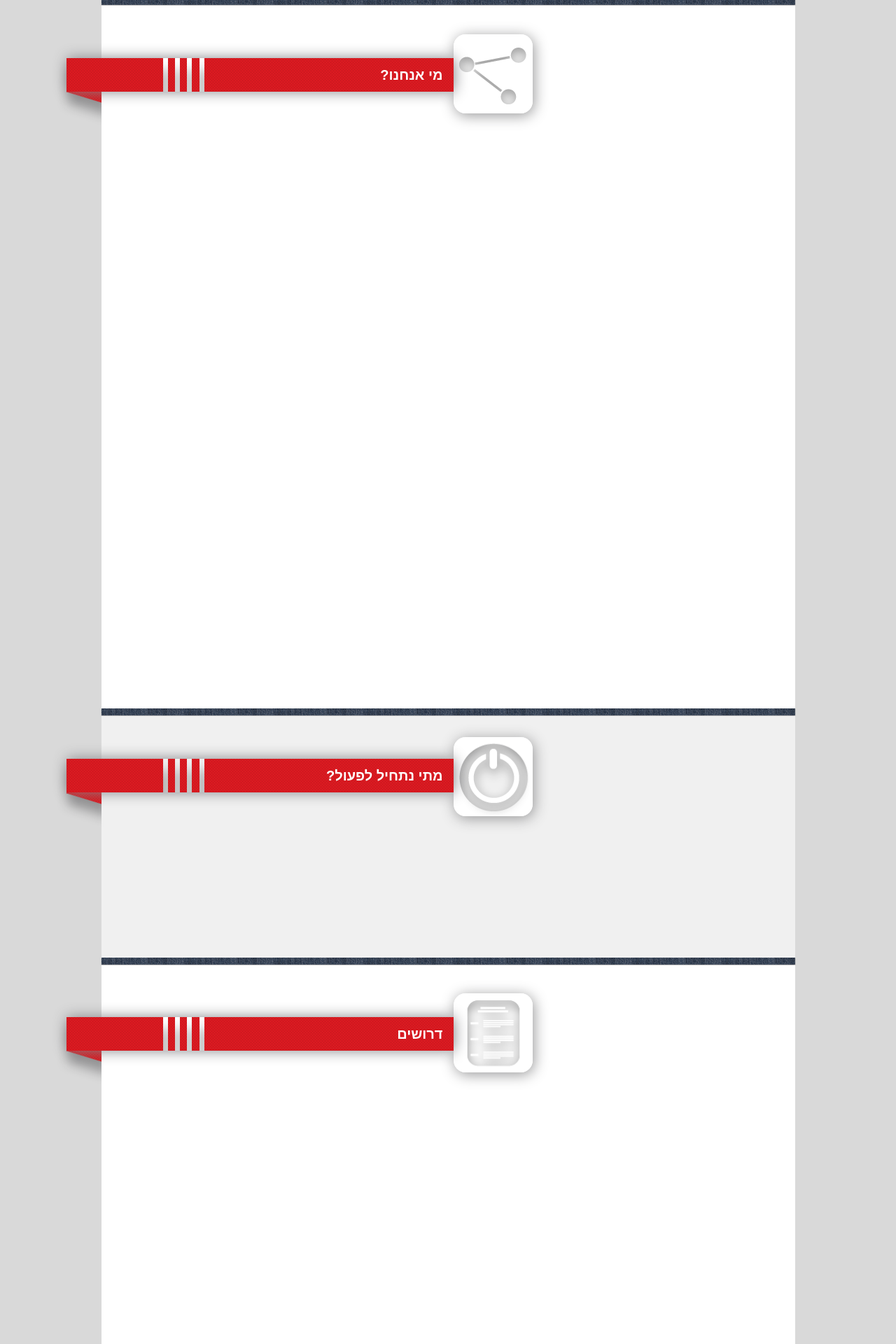
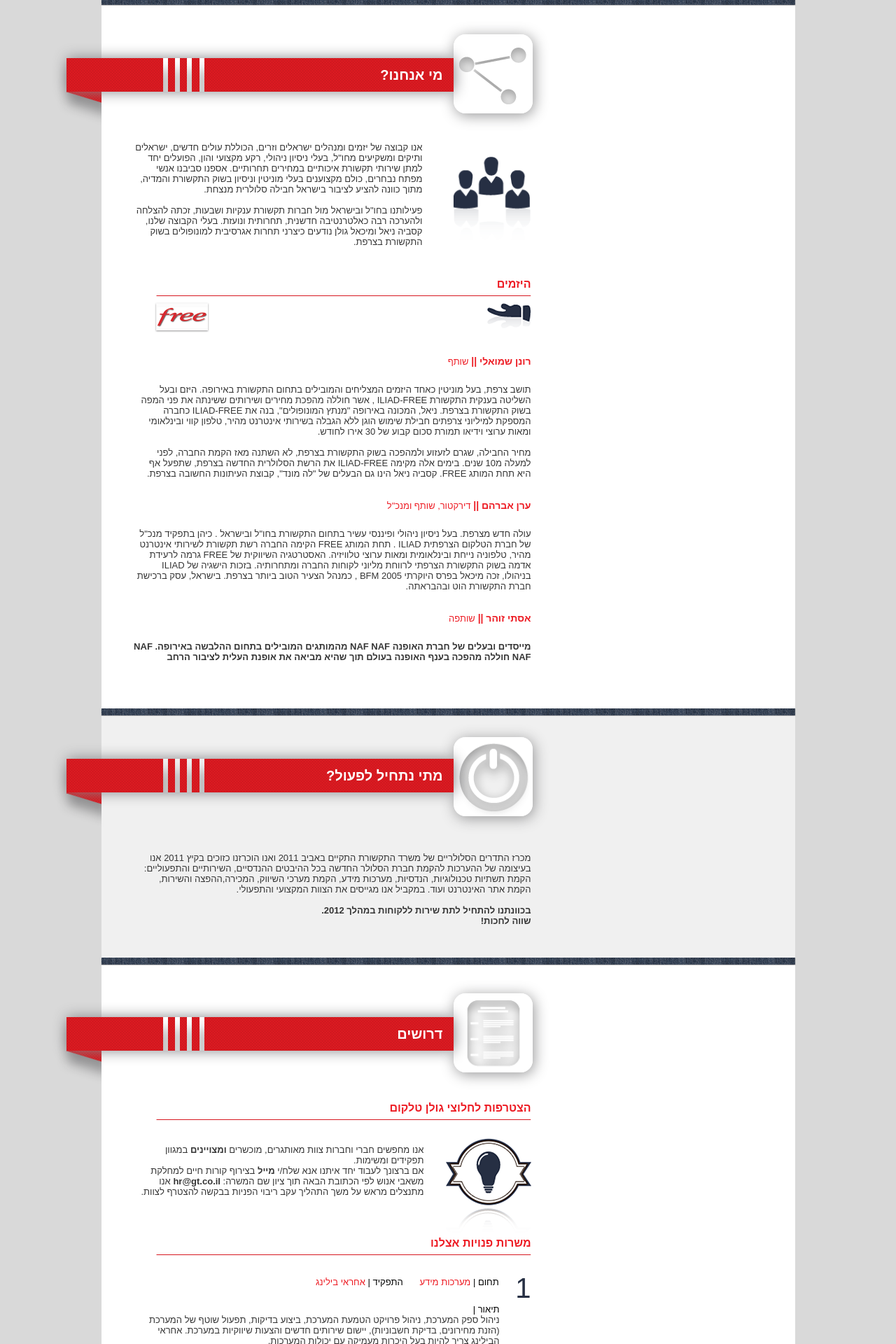
Before and after one commit to LigalLevy/Golan-Telecom, a PHP site: page / in a window 1280 px wide. Shown: the part 1160-3080 px from the top of the page at 70% size. Run offline with PHP 8.4, Linux system fonts and the light colour scheme.

Commit message:
static development without form

```diff
--- a/includes/style.css
+++ b/includes/style.css
@@ -388,6 +409,41 @@ main {
 
 }
 
+main h4 {
+    color: #ed1c24;
+    font-size: 1.23em;
+    width: 536px;
+    background: url(../images/whoarewe-line.png) no-repeat bottom;
+    padding-bottom: 8px;
+
+}
+
+.red-line {
+    background: url(../images/whoarewe-line.png) no-repeat bottom;
+    padding-bottom: 8px;
+    width: 536px;
+    height: 1px;
+    display: block;
+    margin: 35px 0px;
+}
+
+main h5 {
+    font-size: 1.0769em;
+    color: #ed1c24;
+    margin-bottom: 25px;
+}
+
+.entrepreneurs > h5 > span:nth-child(2) {
+    font-size: 0.923em;
+    font-weight: normal;
+}
+
+.entrepreneurs {
+    margin-bottom: 30px;
+}
+
+
+
 #golan-telecom-top .line { top: 76px; }
 
 #golan-telecom-top .side-line { top: 29px; }
@@ -400,6 +456,15 @@ main {
 #what-we-do {
     height: 517px;
     background-color: #f0f0f0;
+}
+
+#what-we-do article, #when-we-start article, #who-are-we article , #careers article {
+    position: relative;
+    bottom: 65px;
+    left: 46px;
+    width: 568px;
+    direction: rtl;
+    color: #353535;
 }
 
 #what-we-do .line { top: 70px; }
@@ -426,6 +491,27 @@ main {
     top: -103px;
 }
 
+#who-are-we > article > p:first-child {
+    width: 413px;
+    height: 194px;
+    float: left;
+}
+
+#who-are-we > article > img:nth-child(2){
+    float: right;
+    margin-top: 20px;
+}
+
+#who-are-we > article > img:nth-child(5) {
+    margin-top: 10px;
+    margin-bottom: 36px;
+}
+
+#who-are-we > article > img:nth-child(6) {
+    position: relative;
+    top: -30px;
+    right: 392px;
+}
 #when-we-start {
     height: 345px;
     background-color: #f0f0f0;
@@ -441,7 +527,7 @@ main {
 }
 
 #careers {
-    height: 1735px;
+    height: 1728px;
 }
 
 #careers .line { top: 74px; }
@@ -451,6 +537,18 @@ main {
 #careers .title-icon{
     background-image: url(../images/list.png);
     top: -104px;
+}
+
+#careers > article > img:nth-child(2) {
+    float: right;
+    margin-top: 26px;
+    margin-left: 26px;
+}
+
+#careers > article > p:nth-child(3) {
+    float: left;
+    margin-top: 35px;
+    width: 415px;
 }
 
 #contact-us {
@@ -466,3 +564,55 @@ main {
     background-image: url(../images/shtrudel.png);
     top: -110px;
 }
+
+.job-property , .job-desc{
+    color: black;
+}
+
+.job-val {
+    color: #ed1c24;
+    margin-left: 20px;
+    margin-bottom: 24px;
+}
+
+.job-num {
+    color: #262f43;
+    font-size: 3.077em;
+    margin-left: 20px;
+}
+
+#careers > article {
+    color: #353535;
+    margin-bottom: 25px;
+}
+
+.job-desc , .job-desc-val{
+    margin-right: 45px;
+}
+
+.job-desc {
+    margin-top: 22px;
+}
+
+.job-property , .job-val{
+    position: relative;
+    bottom: 18px;
+}
+
+/* WIDE DESKTOP LAYOUT
+----------------------------------------------- */
+
+@media only screen and (min-width: 1176px) {
+
+}
+
+
+/* TABLET LAYOUT
+----------------------------------------------- */
+
+@media only screen and (min-width: 768px) and (max-width: 991px) {}
+
+/* MOBILE LAYOUT (PORTRAIT/320PX)
+----------------------------------------------- */
+
+@media only screen and (max-width: 767px) { }
--- a/index.html
+++ b/index.html
@@ -15,7 +15,7 @@
             <a class="logo" href="#"></a>
             <a class="lang" href="#"><b>English</b></a>
         <nav>
-            <ul>
+            <ul id="nav-list">
                 <li><p></p><a href="#what-we-do">מה אנחנו עושים?</a></li>
                 <li><p></p><a href="#who-are-we">מי אנחנו?</a></li>
                 <li><p></p><a href="#when-we-start">מתי נתחיל לפעול?</a></li>
@@ -35,7 +35,7 @@
                 <p><b>הרמנו את הכפפה! <br>
                     אנחנו בדרך להובלת שינוי אמיתי בסלולר</b></p>
                 <p><b> בא לך לקחת חלק<span> במהפכה?</span></b></p>
-                <a href="#">לחץ כאן</a>
+                <a href="#contact-us">לחץ כאן</a>
             </article>
         </section>
         <span class="boundary-line"></span>
@@ -139,34 +139,197 @@
                 <span class="line"><h3>מה אנחנו עושים?</h3></span>
                 <span class="side-line"></span>
                 <span class="title-icon"></span>
+                <article>
+                    <p>
+                        ייעודנו הוא לחולל מהפכה בעולם<b> הסלולר </b> בישראל. לא פחות. לשם כך התמודדנו במכרז התדרים הסלולריים של משרד התקשורת וזכינו ברישיון. אנו נתחרה בחברות הסלולר הקיימות במטרה להביא לשינוי </b>אמיתי </b> בסטנדרטים של שוק התקשורת הסלולרית בישראל. ייחודנו בהיותנו חברה הממוקדת בצרכי הלקוח במלוא מובן המילה ומשמעותה  ולא ביצירת תזרים מזומנים לכיסוי החובות שנטלו בעלי המניות, כדי לרכוש את חברות התקשורת הפועלות בשוק.
+                    </p><br>
+                    <p>
+                        <b>אנו נספק ללקוח חבילה מלאה, ברורה ואטרקטיבית. </b>וזאת בנוסף למגוון שירותים סלולריים מתקדמים. חבילות התקשורת שנשווק יהיו הוגנות ופשוטות להבנה, ללא "כוכביות" ובלי "אותיות קטנות".
+                    </p><br>
+                    <p>
+                        אנו מאמינים במערכת יחסים פתוחה והוגנת בין הלקוח והחברה הסלולרית תוך יצירת ערך מוסף ללקוחותינו. אנו נאמנים ללקוחות שלנו ואין אנו רואים זאת כסתירה לאינטרסים הכלכליים של בעלי המניות שלנו. הם מוכיחים זאת במשך שנים רבות בצרפת. <br>
+                        על כן אנו מתחייבים למחיר תחרותי ושווה לכל נפש ולמתן שירות איכותי ללקוחותינו באמצעים חדשניים.
+                    </p><br>
+                    <p>
+                        הצבנו לנו יעד לקבוע סטנדרטים חדשים בשוק התקשורת הסלולרית בישראל. אנו יודעים לקיים חברה השומרת על סל עלויות רזה עם מבנה אירגוני "שטוח"  ולא בזבזני. את סכומי החיסכון הגדולים אנו משקיעים בחזרה בלקוח. <br>
+                        עשינו זאת בעבר בהצלחה. ואנו בטוחים שגם הפעם זה יצליח.
+                    </p>
+                </article>
             </section>
             <span class="boundary-line"></span>
             <section id="who-are-we">
                 <span class="line"><h3>מי אנחנו?</h3></span>
                 <span class="side-line"></span>
                 <span class="title-icon"></span>
+                <article>
+                    <p>
+                        אנו קבוצה של  יזמים ומנהלים ישראלים וזרים, הכוללת עולים חדשים, ישראלים ותיקים ומשקיעים מחו"ל, בעלי ניסיון ניהולי, רקע מקצועי והון, הפועלים יחד למתן שירותי תקשורת איכותיים במחירים תחרותיים. אספנו סביבנו אנשי מפתח נבחרים, כולם מקצוענים בעלי מוניטין וניסיון בשוק התקשורת והמדיה, מתוך כוונה להציע לציבור בישראל חבילה סלולרית מנצחת.
+                        <br><br>
+                        פעילותנו בחו"ל ובישראל מול חברות תקשורת ענקיות ושבעות, זכתה להצלחה ולהערכה רבה כאלטרנטיבה חדשנית, תחרותית ונועזת. בעלי הקבוצה שלנו, קסביה ניאל ומיכאל גולן נודעים כיצרני תחרות אגרסיבית למונופולים בשוק התקשורת בצרפת.
+                    </p>
+                    <img src="images/people.png">
+                    <div class="clear"></div>
+                    <h4>היזמים</h4>
+                    <img src="images/hand.png">
+                    <img src="images/logo_free.png">
+                </article>
+                <article class="entrepreneurs">
+                       <h5>רונן שמואלי
+                           <span> || </span>
+                           <span>שותף</span>
+                       </h5>
+                        <p>
+                            תושב צרפת, בעל מוניטין כאחד היזמים המצליחים והמובילים בתחום התקשורת באירופה. היזם ובעל השליטה בענקית התקשורת ILIAD-FREE , אשר חוללה מהפכת מחירים ושירותים ששינתה את פני המפה בשוק התקשורת בצרפת. ניאל, המכונה באירופה "מנתץ המונופולים", בנה את ILIAD-FREE כחברה המספקת למיליוני צרפתים חבילת שימוש הוגן ללא הגבלה בשירותי אינטרנט מהיר, טלפון קווי ובינלאומי ומאות ערוצי וידיאו תמורת סכום קבוע של 30 אירו לחודש.
+                            <br><br>
+                            מחיר החבילה, שגרם לזעזוע ולמהפכה בשוק התקשורת בצרפת, לא השתנה מאז הקמת החברה, לפני למעלה מ10 שנים. בימים אלה מקימה ILIAD-FREE את הרשת הסלולרית החדשה בצרפת, שתפעל אף היא תחת המותג  FREE. קסביה ניאל הינו גם הבעלים של "לה מונד", קבוצת העיתונות החשובה בצרפת.
+                        </p>
+                </article>
+                <article class="entrepreneurs">
+                        <h5>ערן אברהם
+                            <span> || </span>
+                            <span>דירקטור, שותף ומנכ"ל</span>
+                        </h5>
+                        <p>
+                            עולה חדש מצרפת. בעל ניסיון ניהולי ופיננסי  עשיר בתחום התקשורת בחו"ל ובישראל . כיהן בתפקיד מנכ"ל של חברת הטלקום הצרפתית ILIAD . תחת המותג FREE   הקימה החברה רשת תקשורת לשירותי אינטרנט מהיר, טלפוניה נייחת ובינלאומית ומאות ערוצי טלוויזיה. האסטרטגיה השיווקית של FREE גרמה לרעידת אדמה בשוק התקשורת הצרפתי לרווחת מליוני לקוחות החברה ומתחרותיה. בזכות הישגיה של ILIAD בניהולו, זכה מיכאל בפרס היוקרתי 2005 BFM , כמנהל הצעיר הטוב ביותר בצרפת. בישראל, עסק ברכישת חברת התקשורת הוט ובהבראתה.
+                        </p>
+                </article>
+                <article class="entrepreneurs">
+                        <h5> אסתי זוהר
+                            <span> || </span>
+                            <span>שותפה</span>
+                        </h5>
+                        <p><b>
+                            מייסדים ובעלים של חברת האופנה NAF NAF מהמותגים המובילים בתחום ההלבשה באירופה.
+                            NAF NAF חוללה מהפכה בענף האופנה בעולם תוך שהיא מביאה את אופנת העלית לציבור הרחב</b>
+                        </p>
+                </article>
             </section>
             <span class="boundary-line"></span>
             <section id="when-we-start">
                 <span class="line"><h3>מתי נתחיל לפעול?</h3></span>
                 <span class="side-line"></span>
                 <span class="title-icon"></span>
+                <article>
+                    <p>
+                        מכרז התדרים הסלולריים של משרד התקשורת התקיים באביב 2011 ואנו הוכרזנו כזוכים בקיץ  2011
+                        אנו בעיצומה של ההערכות להקמת חברת הסלולר החדשה בכל ההיבטים ההנדסיים, השירותיים והתפעוליים: הקמת תשתיות טכנולוגיות, הנדסיות, מערכות מידע, הקמת מערכי השיווק, המכירה,ההפצה והשירות, הקמת אתר האינטרנט ועוד. במקביל אנו מגייסים את הצוות המקצועי והתפעולי.
+                    </p><br>
+                    <p>
+                        <b>
+                            בכוונתנו להתחיל לתת שירות ללקוחות במהלך 2012. <br>
+                            שווה לחכות!
+                        </b>
+                    </p>
+                </article>
             </section>
             <span class="boundary-line"></span>
             <section id="careers">
                 <span class="line"><h3>דרושים</h3></span>
                 <span class="side-line"></span>
                 <span class="title-icon"></span>
+                <article>
+                    <h4>הצטרפות לחלוצי גולן טלקום</h4>
+                    <img src="images/careers.png">
+                    <p>
+                        אנו מחפשים חברי וחברות צוות מאותגרים, מוכשרים<b> ומצויינים </b> במגוון תפקידים ומשימות. <br>
+                        אם ברצונך לעבוד יחד איתנו אנא שלח/י<b> מייל </b>בצירוף קורות חיים למחלקת משאבי אנוש לפי הכתובת הבאה תוך ציון שם המשרה: <b> hr@gt.co.il </b>
+                            אנו מתנצלים מראש על משך התהליך עקב ריבוי הפניות בבקשה להצטרף לצוות.
+                    </p>
+                <div class="clear"></div>
+                <h4>משרות פנויות אצלנו</h4>
+                </article>
+                <article>
+                    <span class="job-num">1</span>
+                    <span class="job-property">תחום | </span><span class="job-val">מערכות מידע</span>
+                    <span class="job-property">התפקיד | </span><span class="job-val">אחראי בילינג</span>
+                    <br>
+                    <span class="job-desc">תיאור | </span>
+                    <p class="job-desc-val">ניהול ספק המערכת, ניהול פרויקט הטמעת המערכת, ביצוע בדיקות, תפעול שוטף של המערכת (הזנת מחירונים, בדיקת חשבוניות), יישום שירותים חדשים והצעות שיווקיות במערכת. אחראי הבילינג צריך להיות בעל היכרות
+                        מעמיקה עם יכולות המערכות.</p>
+                    <br>
+                    <span class="job-desc">דרישות | </span>
+                    <p class="job-desc-val">דובר צרפתית, בעל גישה טכנולוגית, בעל כישורי תקשורת טובים ועבודת צוות, אסרטיבי, יכולות למידה גבוהות, אנרגטי עם נכונות לעבודה מאומצת ומאתגרת. ייתכן צורך בעבודה בשעות גמישות באירועי עומס.</p>
+                </article>
+                <article>
+                    <span class="job-num">2</span>
+                    <span class="job-property"> תחום | </span><span class="job-val"> מערכות מידע</span>
+                    <span class="job-property"> התפקיד | </span><span class="job-val">אחראי תשתיות IT </span><br>
+                    <span class="job-desc"> תיאור | </span>
+                    <p class="job-desc-val">אחריות על חדרי השרתים (חיצוניים), תקשורת, מערכות הפעלה, טיפול בנושאי שרידות, אבטחת מידע, ניהול סביבות העבודה, אחריות על ציוד הקצה של העובדים, תמיכה טכנית.</p>
+                    <br>
+                    <span class="job-desc">דרישות |</span>
+                    <p class="job-desc-val">5-2 שנות ניסיון בתחום תשתיות IT, עצמאי, בעל יכולת למידה עצמית, מוטיבציה גבוהה ונכונות לעבודה מאומצת ומאתגרת, שירותי ואיש צוות מעולה.</p>
+                </article>
+                <article>
+                    <span class="job-num">3</span>
+                    <span class="job-property">תחום | </span><span class="job-val">מערכות מידע</span>
+                    <span class="job-property">התפקיד | </span><span class="job-val">תכניתן PHP</span><br>
+                    <span class="job-desc">דרישות | </span>
+                    <p class="job-desc-val">ניסיון בתכנות PHP (לא WordPress / Joomla וכו'.אלא תכנות בפועל)
+                        <br>                        ניסיון בפיתוח Object Oriented
+                        <br>                        ידע ב- MySQL
+                        <br>                        ידע ב- JavaScript / HTML /5 / CSS /3
+                        <br>                        תואר ראשון בתחום רלוונטי
+                        <br>                        ידע ב- NoSQL - יתרון
+                    </p>
+                    <span class="red-line"></span>
+                </article>
+                <article>
+                    <span class="job-num">1</span>
+                    <span class="job-property">תחום | </span><span class="job-val">הנדסה</span>
+                    <span class="job-property">התפקיד | </span><span class="job-val">מהנדס Core Network</span>
+                    <br>
+                    <span class="job-desc">תיאור | </span>
+                    <p class="job-desc-val"> >>  הובלת תכנון והקמה של ליבת הרשת הסלולרית: מרכיבי סלולר, IP, שירותים מתקדמים, תשתיות
+                        פיסיות, קישוריות <br>
+                        >>  שותף בתהליכי בחירת פתרונות וספקים<br>
+                        >>  ביצוע תכנון ארוך טווח של מרכיבי הרשת השונים, תכנון קיבול, שרידות וטיב שירות<br>
+                        >>  שילוב יכולות טכנולוגיות חדשות תוך קשר אינטנסיבי עם ספקי המערכת
+                    </p>
+                    <br>
+                    <span class="job-desc">דרישות | </span>
+                    <p class="job-desc-val">
+                        >>  5-3 שנות ניסיון ברשתות טלפוניה וסלולר מתקדמות <br>
+                        >>  5-3 שנות ניסיון ברשתות IP <br>
+                        >>  הכרות מעמיקה עם מרכיבי הרשת של לפחות אחד הספקים המובילים בתחום הטלפוניה הסלולרית <br>
+                        >>  עבודת צוות מעולה ויכולת השתלבות מצוינת בצוות הקמה מצומצם <br>
+                        >>  נכונות לפעילות הקמה אינטנסיבית ומאתגרת
+                    </p>
+                </article>
+                <article>
+                    <span class="job-num">2</span>
+                    <span class="job-property">תחום |</span><span class="job-val">הנדסה</span>
+                    <span class="job-property">התפקיד |</span><span class="job-val">מהנדס תכנון רדיו</span>
+                    <br>
+                    <span class="job-desc">תיאור |</span>
+                    <p class="job-desc-val">
+                        >>  ביצוע תכנון רדיו עבור תהליך הרכשת תחנות בסיס ותכנון רשתי ארוך טווח <br>
+                        >>  אחריות לביצועי מערכת <br>
+                        >>  קבלת החלטות יומיומית בהגדרת אזורי חיפוש והקמת תחנות בסיס, <br>
+                        תמיכה אינטנסיבית בתהליך פרישת תחנות בסיס<br>
+                        >>  הפעלת תכונות רשת רדיו, פיתוח כלים והפעלתם, שליטה מקצועית מלאה ביכולות מערכת הרדיו<br>
+                        >>  ניתוח שוטף של ביצועי רשת
+                    </p>
+                    <br>
+                    <span class="job-desc">דרישות |</span>
+                    <p class="job-desc-val">
+                        >>  5-3 שנות ניסיון כמהנדס תכנון רדיו בטכנולוגיות UMTS או CDMA <br>
+                        >>  הכרות מעמיקה עם מרכיבי מערכת סלולרית רלבנטיים, הפעלת תכונות רדיו וניתוח ביצועים <br>
+                        >>  עבודת צוות מעולה ויכולת השתלבות מצוינת בצוות הקמה מצומצם<br>
+                        >>  נכונות לעבודת שטח אינטנסיבית ומאתגרת
+                    </p>
+                </article>
             </section>
             <span class="boundary-line"></span>
             <section id="contact-us">
                 <span class="line"><h3>רוצים לקחת חלק במהפכה?</h3></span>
                 <span class="side-line"></span>
                 <span class="title-icon"></span>
-                <form></form>
+                <form>
+
+                </form>
             </section>
         </main>
-
     </div>
 
 
@@ -174,7 +337,7 @@
     <script src="includes/scripts.js"></script>
     <script>
         (function() {
-
+            //TODO
         })();
     </script>
 </body>
```
Also changed, not shown: other parts of includes/style.css (+61 -40 lines), includes/scripts.js (+7 -0 lines), images/Vector Smart Object.png (deleted), images/at-hover.png (added), images/book-hover.png (added), images/careers.png (added), images/hand.png (added), images/hands.png (deleted), images/logo_free.png (added), images/on-hover.png (added), images/people.png (added), images/question-hover.png (added), images/whoarewe-hover.png (added), images/whoarewe-line.png (added).
